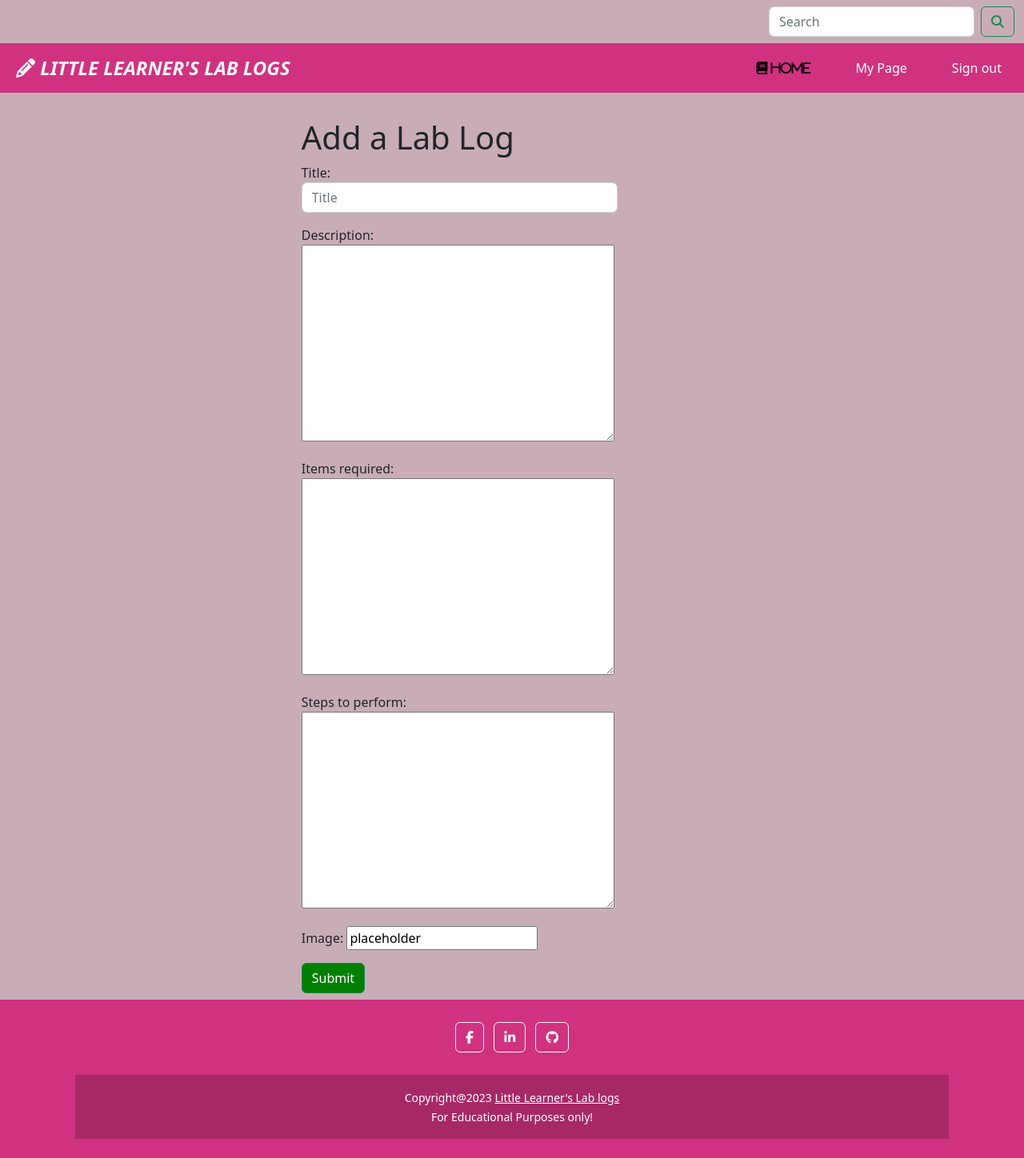
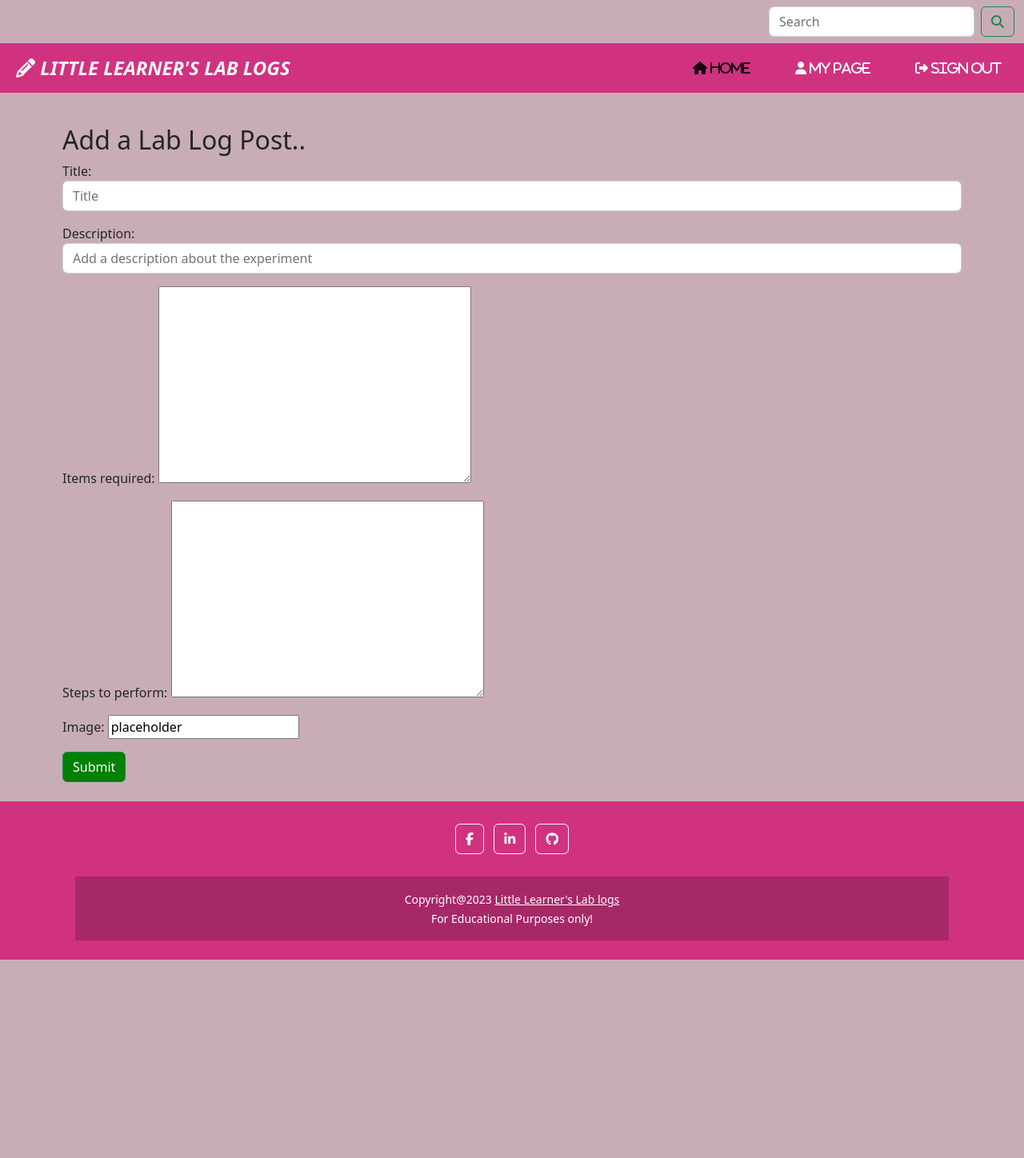
Before and after one commit to RoshnaVakkeel/Little_Learners_Lab_Logs, a Django app: page /add_logs/ in a window 1280 px wide. Shown: the whole page at 80% size. After the commit the page ends 1200 px from the top, so only its background shows below. Run offline with Django 3.2, Linux system fonts and the light colour scheme; the visitor is signed in with stand-in values (Sample User, id 1); some libraries are stand-ins or nearby versions.

Commit message:
Add post form and Nav bar style fixes

```diff
--- a/logs/forms.py
+++ b/logs/forms.py
@@ -2,6 +2,7 @@ from django import forms
 from django.forms import ModelForm
 from django_summernote.widgets import SummernoteWidget
 from .models import Post
+
 
 class PostForm(forms.ModelForm):
     ''' Django form to add lab_log posts '''
@@ -19,7 +20,7 @@ class PostForm(forms.ModelForm):
                 'value': '',
                 'id': 'author_field',
                 'type': 'hidden'}),
-            'description': SummernoteWidget(attrs={
+            'description': forms.TextInput(attrs={
                 'class': 'form-control',
                 'placeholder': 'Add a description about the experiment'}),
             'items_required': SummernoteWidget(attrs={
@@ -27,6 +28,5 @@ class PostForm(forms.ModelForm):
                 'placeholder': 'Add list of items required to perform the experiment'}),
             'steps_to_perform': SummernoteWidget(attrs={
                 'class': 'form-control',
-                'placeholder': 'Please enter steo by step procedure of how the experiment was performed'}),
-
+                'placeholder': 'Please enter step by step procedure of how the experiment was performed'}),
         }
--- a/logs/views.py
+++ b/logs/views.py
@@ -2,12 +2,14 @@ from django.shortcuts import render
 from django.views import generic
 from .models import Post
 from .forms import PostForm
+
 
 class CreatePost(generic.CreateView):
     model = Post
     form_class = PostForm
     template_name = 'add_logs.html'
 
+
 class PostList(generic.ListView):
     model = Post
     queryset = Post.objects.filter(status=1).order_by('created_on')
--- a/static/css/style.css
+++ b/static/css/style.css
@@ -87,6 +87,14 @@ h5 {
 }
 
 
+/*--------------------------------------------add_logs page*/
+.form-group{
+    display: block;
+    width: auto;
+    margin: auto;
+}
+
+
 @media only screen and (max-width: 500px) {
     .navbar-brand {
         margin-left: 10px;
@@ -104,9 +112,7 @@ h5 {
 }
 
 @media only screen and (max-width: 800px) {
-    #add-logs-form {
-        padding: 0 10px;
-    }
+
 }
 
 @media only screen and (max-width: 300px) {
--- a/templates/add_logs.html
+++ b/templates/add_logs.html
@@ -5,20 +5,20 @@
 
 {% if user.is_authenticated %}
 
-    <div class="container-fluid d-flex justify-content-center p-2">
+<div class="container create-form p-2">
+    <h2 class="mt-2">Add a Lab Log Post..</h2>
     <!-- Add a lab log form, visible when user signs in and can submit after completion -->
-
     <div class="form-group">
-            <h1>Add a Lab Log</h1>
-            <form class="w-75" method="POST">
+        <form method="POST">
             {% csrf_token %}
             {{ form.media }}
             {{ form.as_p }}
-                <button class="btn btn-success">Submit</button>
+            <button class="btn btn-success mb-3">Submit</button>
+
         </form>
     </div>
 </div>
-
+</div>
 
 <!-- If user is not signed in, landing on the create post page -->
 {% else %}
--- a/templates/base.html
+++ b/templates/base.html
@@ -48,14 +48,14 @@
             <div class="collapse navbar-collapse justify-content-end" id="navbarText">
                 <ul class="navbar-nav">
                     <li class="nav-item">
-                        <a class="nav-link active" aria-current="page" href="{% url 'home' %}"> <i class="fa fa-book" aria-hidden="true"> Home</i></a>
+                        <a class="nav-link active" aria-current="page" href="{% url 'home' %}"> <i class="fa fa-home" aria-hidden="true"> Home</i></a>
                     </li>
                     {% if user.is_authenticated %}
                     <li class="nav-item">
-                        <a class="nav-link" href="#">My Page</a>
+                        <a class="nav-link" href="#"><i class="fa fa-user" aria-hidden="true"> My Page</i></a>
                     </li>
                     <li class="nav-item">
-                        <a class="nav-link" href="#">Sign out</a>
+                        <a class="nav-link" href="#"><i class="fa fa-sign-out" aria-hidden="true"> Sign out</i></a>
                     </li>
                     {% else %}
                     <li class="nav-item">
```
Also changed, not shown: little_learner_lab_logs/settings.py (+27 -2 lines), templates/index.html (+2 -6 lines). Lines whose indentation alone changed are shown as unchanged.
